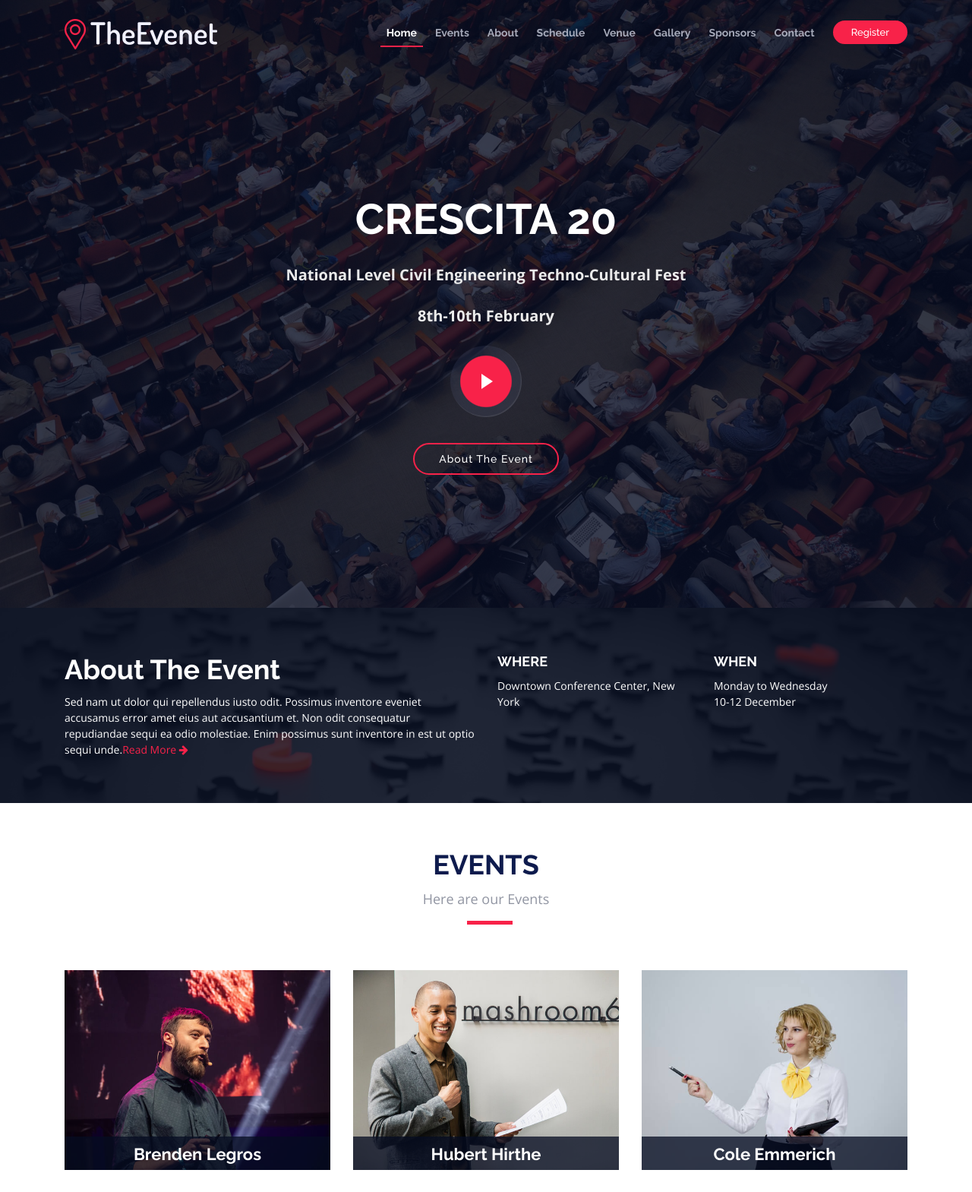
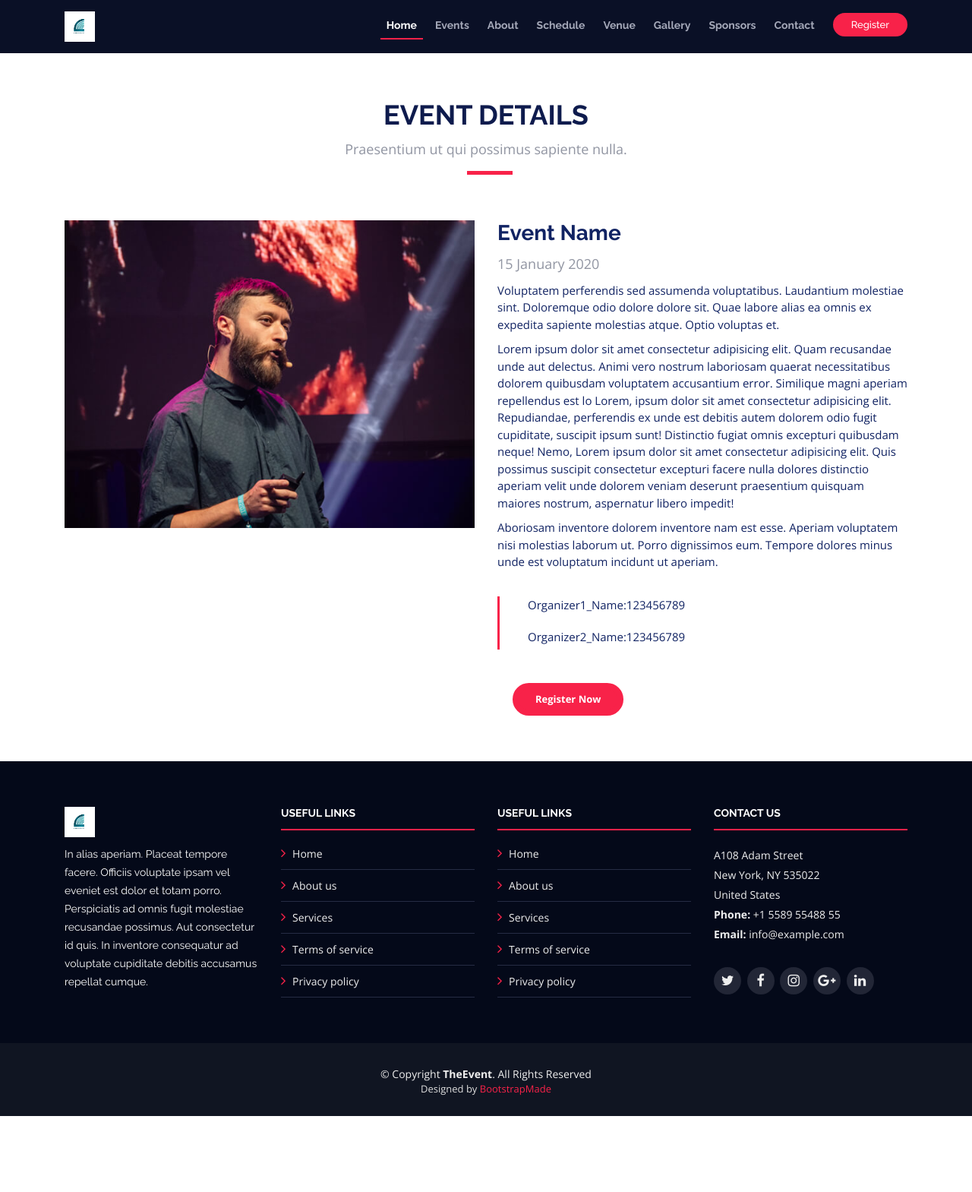
Before and after one commit to nalimhahs/crescita, a Django app: page / in a window 1280 px wide. Shown: the top 1569 px of the page at 76% size. After the commit the page ends 1469 px from the top, so only its background shows below. Run offline with Django 3.2, Linux system fonts and the light colour scheme; some libraries are stand-ins or nearby versions.

Commit message:
Edited singleevent.html

```diff
--- a/events/views.py
+++ b/events/views.py
@@ -8,7 +8,7 @@ from .models import Event, Catagory
 
 def homePage(request):
     catagories = Catagory.objects.all()
-    return render(request, 'index.html', {'catagories': catagories})
+    return render(request, 'events/singleevent.html', {'catagories': catagories})
 
 
 def aboutPage(request):
--- a/templates/events/singleevent.html
+++ b/templates/events/singleevent.html
@@ -89,22 +89,24 @@
                 <p style="font-weight: 500;
                 color: #9195a2;font-size: 18px;">15 January 2020</p>
                 <p>Voluptatem perferendis sed assumenda voluptatibus. Laudantium molestiae sint. Doloremque odio dolore dolore sit. Quae labore alias ea omnis ex expedita sapiente molestias atque. Optio voluptas et.</p>
-
+                <p>Lorem ipsum dolor sit amet consectetur adipisicing elit. Quam recusandae unde aut delectus. Animi vero nostrum laboriosam quaerat necessitatibus dolorem quibusdam voluptatem accusantium error. Similique magni aperiam repellendus est <ullam class="lo">lo
+                  Lorem, ipsum dolor sit amet consectetur adipisicing elit. Repudiandae, perferendis ex unde est debitis autem dolorem odio fugit cupiditate, suscipit ipsum sunt! Distinctio fugiat omnis excepturi quibusdam neque! Nemo, <culpa class="lo">Lorem ipsum dolor sit amet consectetur adipisicing elit. Quis possimus suscipit consectetur excepturi facere nulla dolores distinctio aperiam velit unde dolorem veniam deserunt praesentium quisquam maiores nostrum, aspernatur libero impedit!</culpa>
+                </ullam></p>
                 <p>Aboriosam inventore dolorem inventore nam est esse. Aperiam voluptatem nisi molestias laborum ut. Porro dignissimos eum. Tempore dolores minus unde est voluptatum incidunt ut aperiam.</p>
                 <br>
                 <div class="row">
                     <div class="col-md-4">
-                    <p>Organizer1_Name</p>
-                    <p>123456789</p>
+                        <div style="width: 3px;height: 70px;background: #f82249;"></div>
                     </div>
-                 <div class="col-md-4">
-                <div style="width: 3px;height: 60px;background: #f82249;"></div></div>
-                <div class="col-md-4"style="margin-left: -110px;">
-                    <p >Organizer2_Name</p>
-                    <p>123456789</p>
+                    <div class="col-md-4" style="margin-left: -150px;">
+                    <p>Organizer1_Name:123456789</p>
+                    </div>
+                  </div>
+                  <div class="row" style="margin-left:40px;margin-top: -28px;">
+                    <p >Organizer2_Name:123456789</p>
                 </div>
                 </div>
-                <button style="color: #fff;background: #f82249;padding: 7px 22px;border-radius: 35px;border: 8px solid #f82249;transition: all ease-in-out 0.3s;font-weight: 550;margin-left: 130px;margin-top: 25px;line-height: 1;font-size: 13px;" onclick="">Register Now</button>
+                <button style="color: #fff;background: #f82249;margin-left:20px;padding: 7px 22px;border-radius: 35px;border: 8px solid #f82249;transition: all ease-in-out 0.3s;font-weight: 550;margin-top: 40px;line-height: 1;font-size: 13px;" onclick="">Register Now</button>
               </div>
             </div>
 
```
Also changed, not shown: events/static/img/logo.png.
